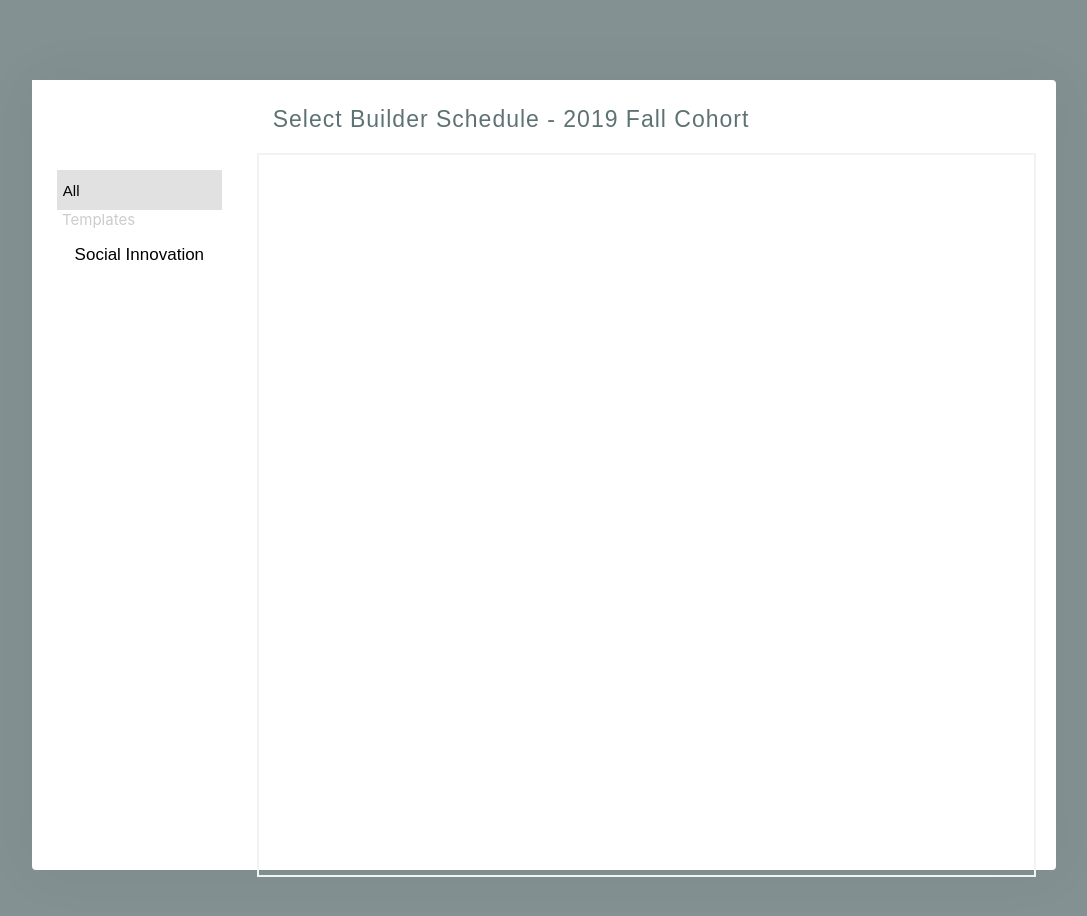
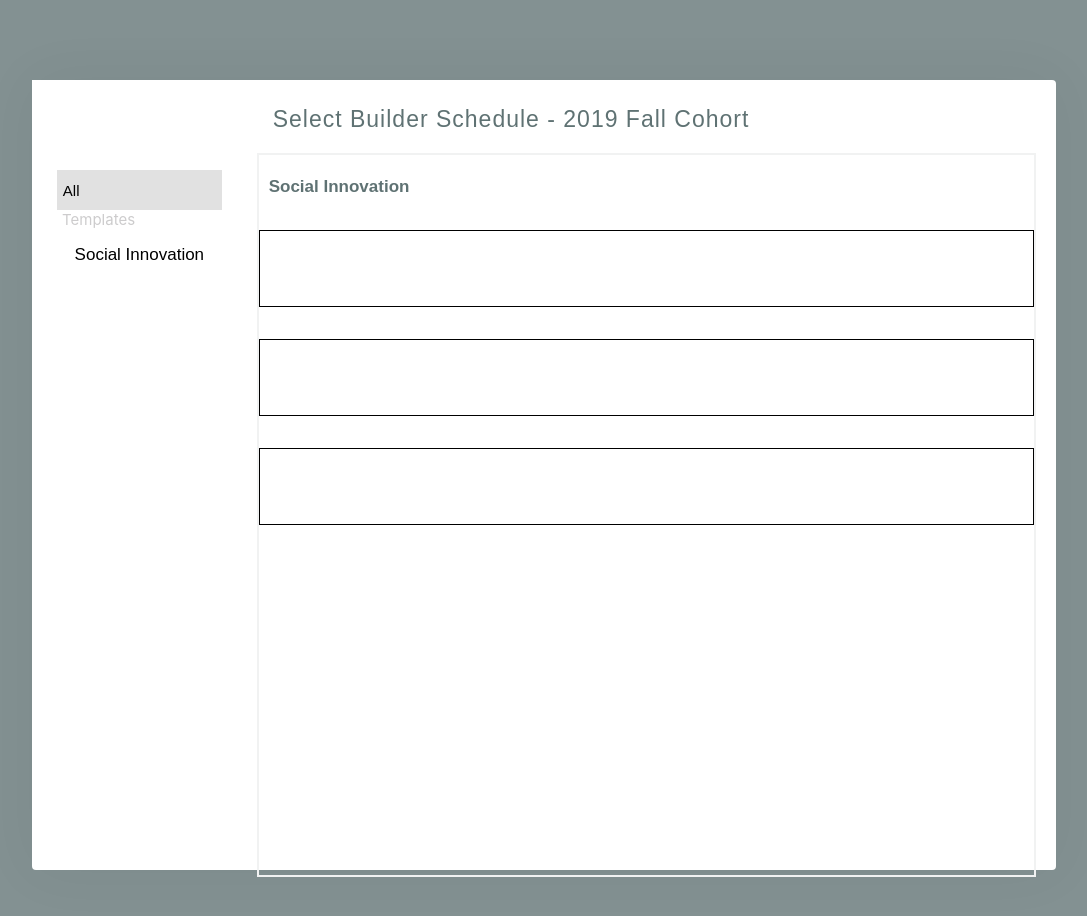
Before and after one commit to Alexoid1/RebelBase, a React (Create React App) app: page / in a window 1280 px wide. Shown: the top 916 px of the page, without its empty margins (96-1183 px from the left). Built offline with nearby package versions, Linux system fonts and the light colour scheme.

Commit message:
add item containers

```diff
--- a/src/components/ItemList.css
+++ b/src/components/ItemList.css
@@ -6,10 +6,13 @@
 .title {
     font-size: 23px;
     font-weight: 520;
+    letter-spacing: 1px;
+    margin: 26px 0 20px 16px;
+}
+
+.fontStyle{
     font-family: Arial, Helvetica, sans-serif;
-    letter-spacing: 1px;
     color: rgb(95,114,115);
-    margin: 26px 0 20px 16px;
     text-align: left;
 }
 
@@ -18,3 +21,15 @@
     height: 100%;
     border: 2px solid rgb(241,242,242);
 }
+
+.inovation {
+    font-size: 17px;
+    font-weight: medium;
+    margin: 22px 10px 33px;
+}
+
+.item {
+    height: 75px;
+    border: 1px solid black;
+    margin-bottom: 32px;
+}
--- a/src/components/ItemList.js
+++ b/src/components/ItemList.js
@@ -5,8 +5,25 @@ function ItemList() {
     return (
 
     <div className="itemContainer">
-        <h1 className="title">Select Builder Schedule - 2019 Fall Cohort</h1>
-        <div class="boxContainer">
+        <h1 className="title fontStyle">Select Builder Schedule - 2019 Fall Cohort</h1>
+        <div className="boxContainer">
+            <div>
+                <div>
+                    <h3 className="inovation fontStyle">Social Innovation</h3>
+                </div>
+
+                <div>
+                    <div className="item">
+
+                    </div>
+                    <div className="item">
+
+                    </div>
+                    <div className="item">
+
+                    </div>
+                </div>
+            </div>
 
         </div>
     </div>
```
